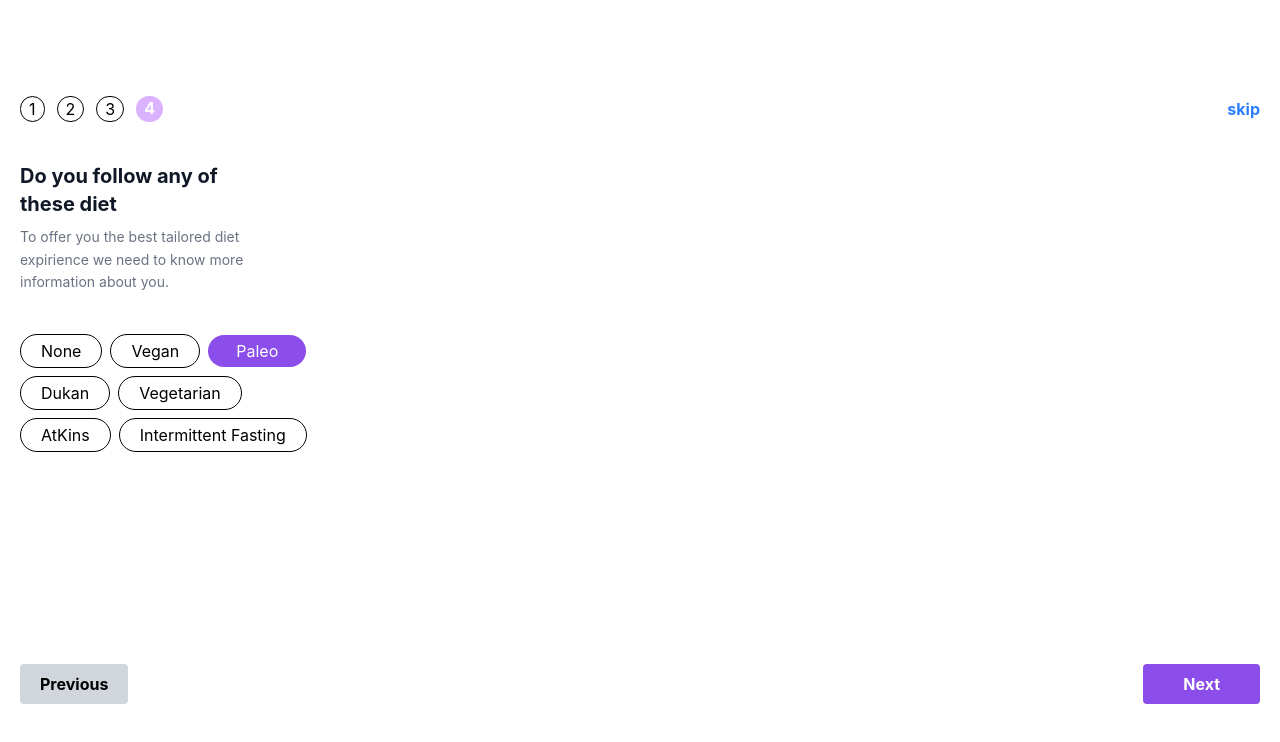
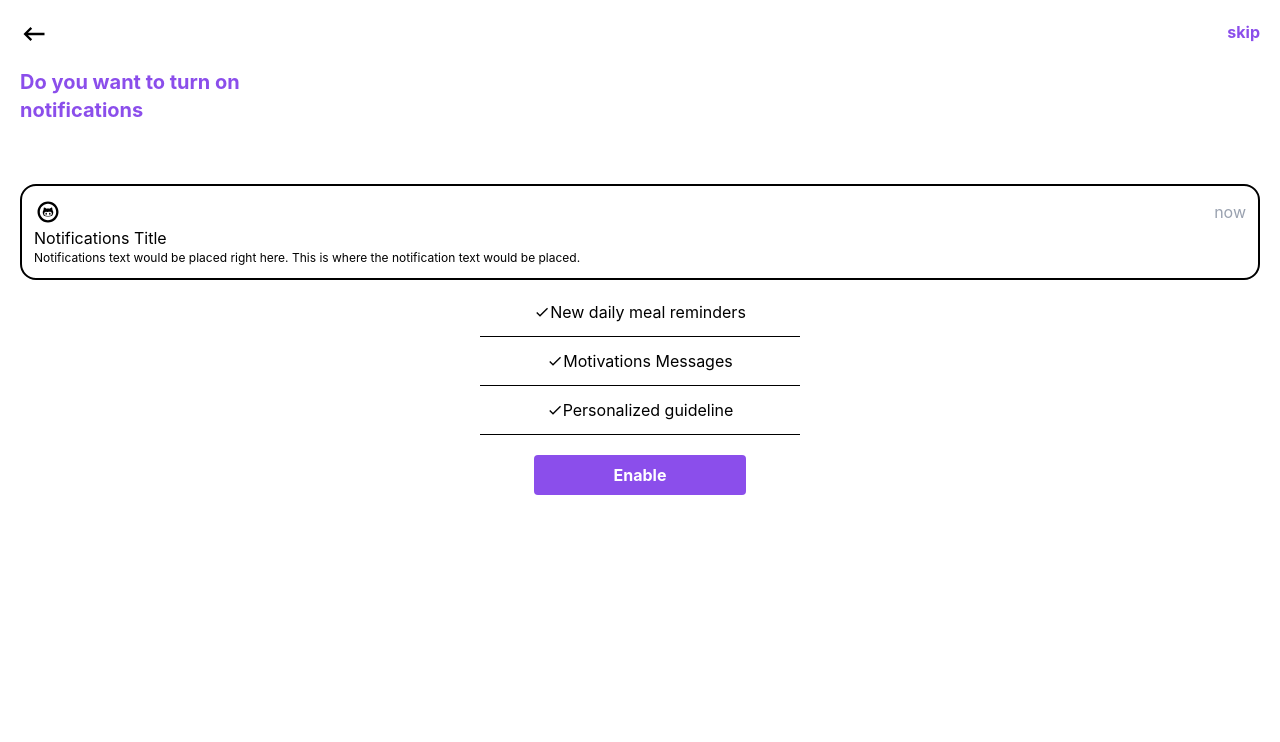
Before and after one commit to AllanFilimaoZita/Meal-Planner-App, a React (Vite) app: page / in a window 1280 px wide. Shown: the top 742 px of the page. Built offline with nearby package versions, Linux system fonts and the light colour scheme.

Commit message:
feat: notifications pages

```diff
--- a/src/App.jsx
+++ b/src/App.jsx
@@ -2,13 +2,14 @@ import { BrowserRouter, Routes, Route } from "react-router-dom";
 // import SignUp from "./pages/SignUp";
 // import Onboarding from "./pages/Onboarding";
 // import Step1 from './pages/Step1'
-import Step2 from './pages/Step2'
+// import Step2 from './pages/Step2'
+import Notifications from './pages/Notifications'
 
 function App() {
   return (
     <BrowserRouter>
       <Routes>
-        <Route path="/" element={<Step2 />} />
+        <Route path="/" element={<Notifications />} />
       </Routes>
     </BrowserRouter>
   );
--- a/src/pages/Notifications.jsx
+++ b/src/pages/Notifications.jsx
@@ -1,7 +1,58 @@
+import { MdKeyboardBackspace } from "react-icons/md";
+import { TiSocialGithubCircular } from "react-icons/ti";
+import { MdDone } from "react-icons/md";
+
 function Notifications() {
     return (
         <>
+            <section className="min-h-screen min-w-screen flex flex-col items-center justify-start px-5 py-5 gap-5">
+                <section className="flex flex-col items-start justify-around w-full h-full gap-10">
+                    <section className="flex flex-col items-start justify-between w-full h-full">
+                        <div className="w-full flex items-start justify-between gap-3">
+                            <MdKeyboardBackspace className="size-7" />
+                            <span className="text-[#8B4EEB] font-bold">skip</span>
+                        </div>
 
+                        <h2 className="text-xl font-bold text-[#8B4EEB] w-60 mt-5">Do you want to turn on notifications</h2>
+                    </section>
+                    <section className="flex flex-col w-full h-full flex-wrap gap-2">
+
+                    </section >
+                </section>
+                <div className="w-full border-2 border-solid p-3 rounded-2xl">
+                    <div className="w-full flex items-center justify-between">
+                        <TiSocialGithubCircular className="size-7" />
+
+                        <span className="font-sm text-gray-400">now</span>
+                    </div>
+                    <div>
+                        <h5>Notifications Title</h5>
+                        <p className="text-xs">
+                            Notifications text would be placed right here.
+                            This is where the notification text would be placed.
+                        </p>
+                    </div>
+                </div>
+
+                <section className="w-80 flex flex-col gap-3">
+                    <div className="flex items-center justify-center w-full">
+                        <MdDone /> <p>New daily meal reminders</p>
+                    </div>
+                    <hr />
+                    <div className="flex items-center justify-center w-full">
+                        <MdDone /> <p>Motivations Messages</p>
+                    </div>
+                    <hr />
+                    <div className="flex items-center justify-center w-full">
+                        <MdDone /> <p>Personalized guideline</p>
+                    </div>
+                    <hr />
+                </section>
+
+                <section>
+                    <button className="bg-[#8B4EEB] py-2 px-20 rounded text-white font-bold">Enable</button>
+                </section>
+            </section>
         </>
     )
 }
```
